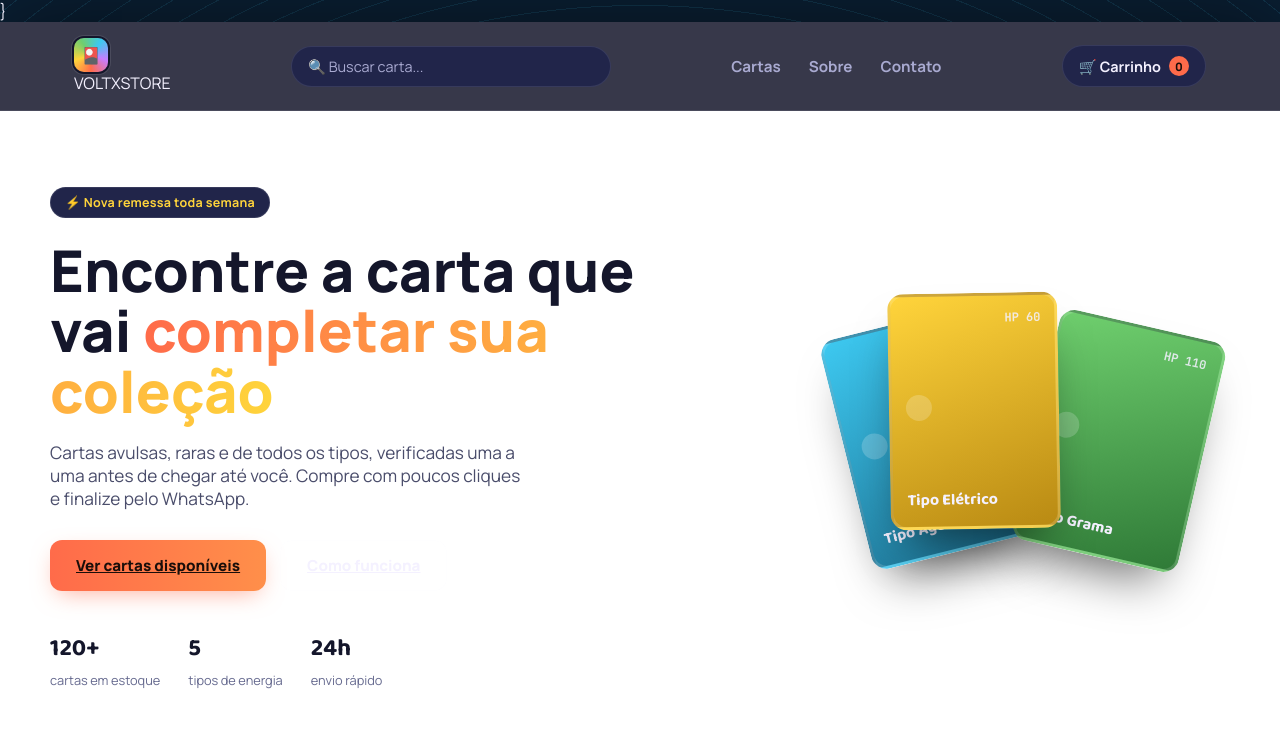
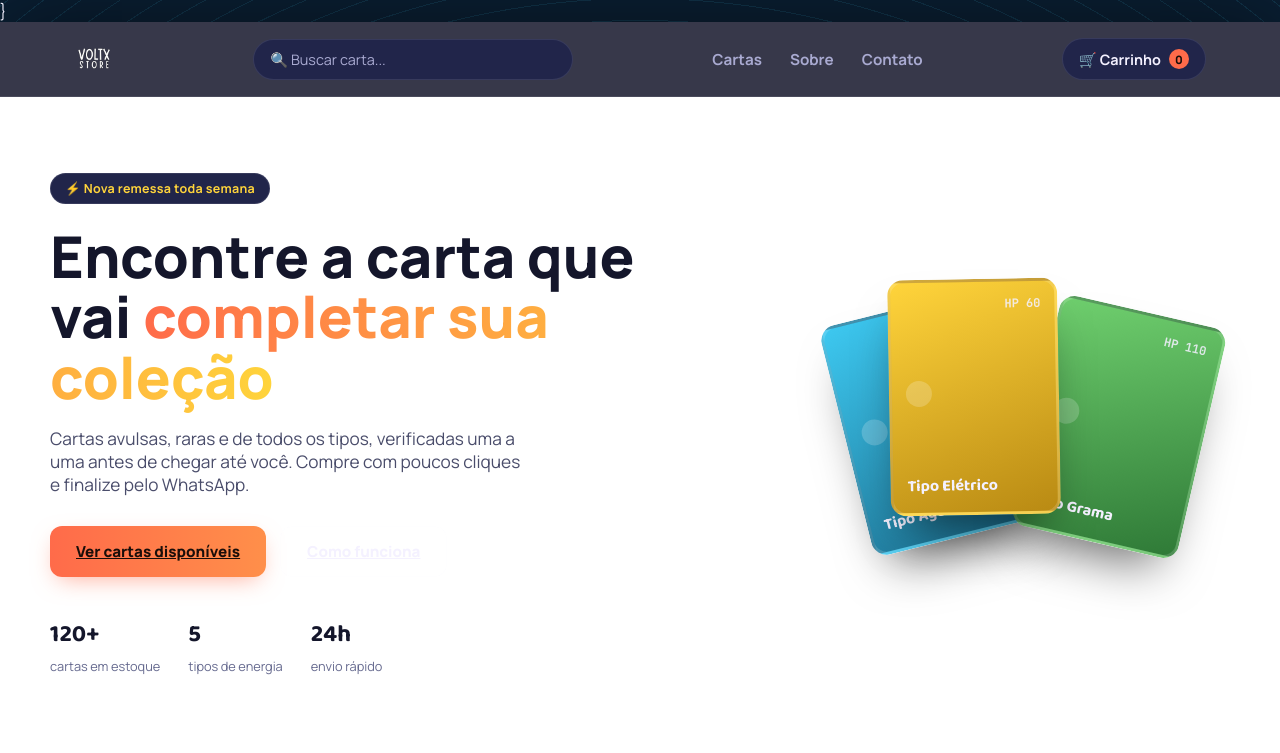
Before and after one commit to camillyecarvalho-coder/loja-pokemon, a plain HTML site: page index.html in a window 1280 px wide. Shown: the top 753 px of the page. Drawn offline with Linux system fonts and the light colour scheme.

Commit message:
Update index.html

```diff
--- a/index.html
+++ b/index.html
@@ -355,7 +355,7 @@
 
 <header>
   <div class="header-inner">
-    <div class="logo"><span class="logo-badge">🎴</span> VOLTXSTORE</div>
+    <div class="logo"><img src="logo.png" alt="VOLTXSTORE" style="height:40px; width:auto;"></div>
     <input type="text" id="searchInput" class="search-input" placeholder="🔍 Buscar carta...">
     <nav class="main-nav">
       <a href="#catalogo">Cartas</a>
```
